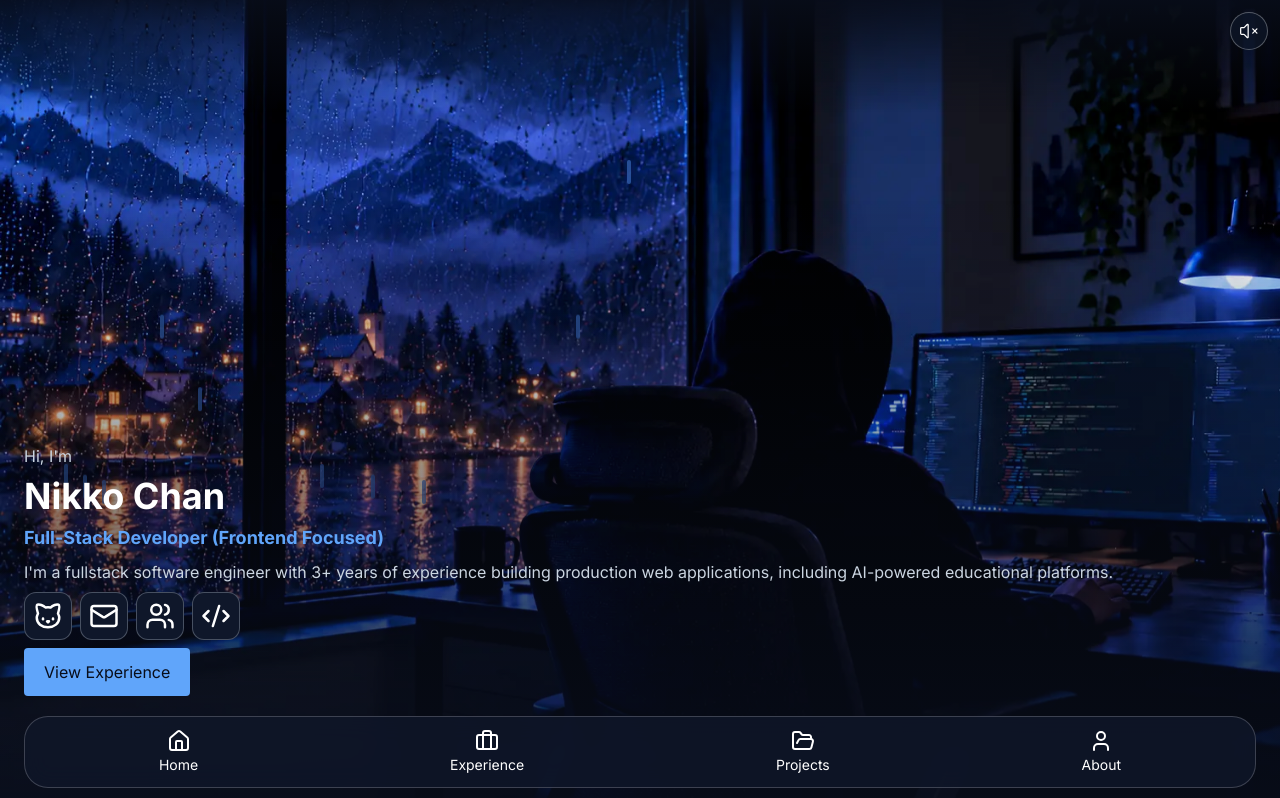
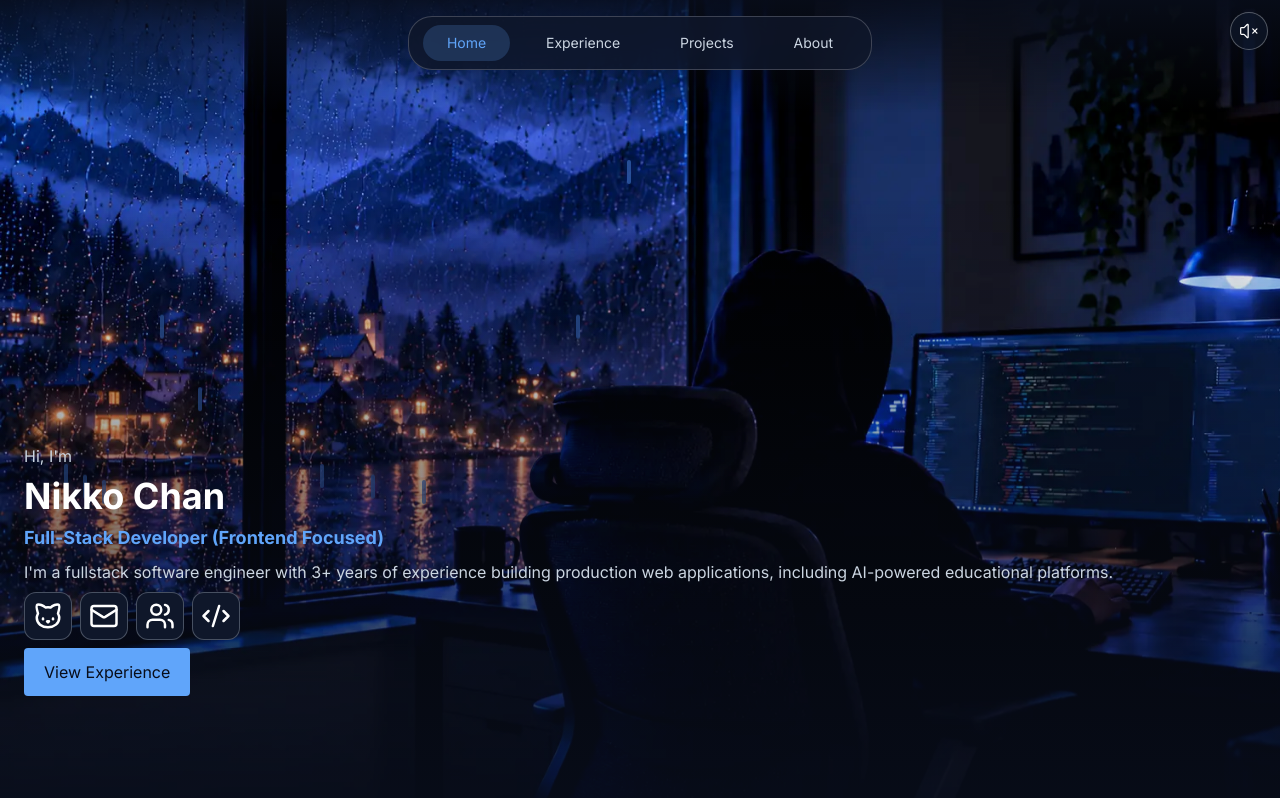
Before and after one commit to gnikkoch96/portfolio-updated, a React (Vite) app: page / in a window 1280 px wide. Shown: the top 798 px of the page. Built offline with nearby package versions, Linux system fonts and the light colour scheme.

Commit message:
feat(navigation): add desktop navbar with active section highlighting

```diff
--- a/src/App.tsx
+++ b/src/App.tsx
@@ -1,6 +1,6 @@
 import Background from "./components/Background";
 import Header from "./components/Header";
-import Navigation from "./components/Navigation";
+import {MobileNavigation} from "./components/Navigation";
 import About from "./sections/About";
 import Experience from "./sections/Experience";
 import Home from "./sections/Home";
@@ -19,7 +19,7 @@ function App() {
         <About/>
       </div>
 
-      <Navigation />
+      <MobileNavigation />
     </main>
   );
 }
--- a/src/components/Background.tsx
+++ b/src/components/Background.tsx
@@ -40,7 +40,10 @@ export default function Background() {
 
       {/* foreground of person coding */}
       <picture>
-        <source media="(min-width: 1280px)" srcSet="/images/background-foreground.webp" />
+        <source
+          media="(min-width: 1280px)"
+          srcSet="/images/background-foreground.webp"
+        />
         <img
           src="/images/mobile-background-foreground.webp"
           alt="guy coding in the dark without background"
--- a/src/components/Header.tsx
+++ b/src/components/Header.tsx
@@ -1,5 +1,7 @@
 import { Volume2, VolumeX } from "lucide-react";
 import useRainAudio from "../hooks/useRainAudio";
+import { DesktopNavigation } from "./Navigation";
+
 
 export default function Header() {
   const { isPlaying, toggleAudio } = useRainAudio();
@@ -11,6 +13,8 @@ export default function Header() {
         aria-hidden="true"
         className="pointer-events-none absolute inset-x-0 top-0 h-28 bg-linear-to-b from-background/90 to-transparent"
       />
+
+      <DesktopNavigation/>
 
       {/* volume slider/toggle button */}
       <button
--- a/src/components/Navigation.tsx
+++ b/src/components/Navigation.tsx
@@ -1,4 +1,5 @@
 import { Briefcase, FolderOpen, Home, User } from "lucide-react";
+import { useState, useEffect } from "react";
 
 const navItems = [
   { label: "Home", href: "#home", icon: Home },
@@ -7,11 +8,53 @@ const navItems = [
   { label: "About", href: "#about", icon: User },
 ];
 
-export default function Navigation() {
+export function DesktopNavigation() {
+  const [activeSection, setActiveSection] = useState<String>("home");
+
+  useEffect(() => {
+    const observer = new IntersectionObserver(
+      (entries) => {
+        const visible = entries.find((entry) => entry.isIntersecting);
+        if (visible) setActiveSection(visible.target.id);
+      },
+      { rootMargin: "-30% 0px -60% 0px" },
+    );
+
+    document.querySelectorAll("section[id]").forEach((section) => {
+      observer.observe(section);
+    });
+
+    return () => observer.disconnect();
+  }, []);
+
   return (
     <nav
       aria-label="main navigation"
-      className="fixed bottom-3 inset-x-0 mx-6 px-2 py-3 flex rounded-3xl justify-around z-50 border border-foreground/20 bg-surface/80 backdrop-blur-md"
+      className="fixed inset-x-[30%] mx-6 mt-6 px-2 py-3 hidden rounded-3xl justify-around z-50 border border-foreground/20 bg-surface/80 backdrop-blur-md lg:flex lg:py-2 "
+    >
+      {navItems.map(({ label, href }) => {
+        const isCurrent = activeSection === href.slice(1);
+
+        return (
+          <a
+            key={href}
+            href={href}
+            aria-current={isCurrent ? "location" : undefined}
+            className={`flex flex-col text-sm items-center gap-0.5 py-2 px-6 rounded-full ${isCurrent ? "bg-accent/20 text-accent" : "text-muted hover:text-foreground"}`}
+          >
+            <span>{label}</span>
+          </a>
+        );
+      })}
+    </nav>
+  );
+}
+
+export function MobileNavigation() {
+  return (
+    <nav
+      aria-label="main navigation"
+      className="fixed bottom-3 inset-x-0 mx-6 px-2 py-3 flex rounded-3xl justify-around z-50 border border-foreground/20 bg-surface/80 backdrop-blur-md lg:hidden"
     >
       {navItems.map(({ label, href, icon: Icon }) => (
         <a
```
